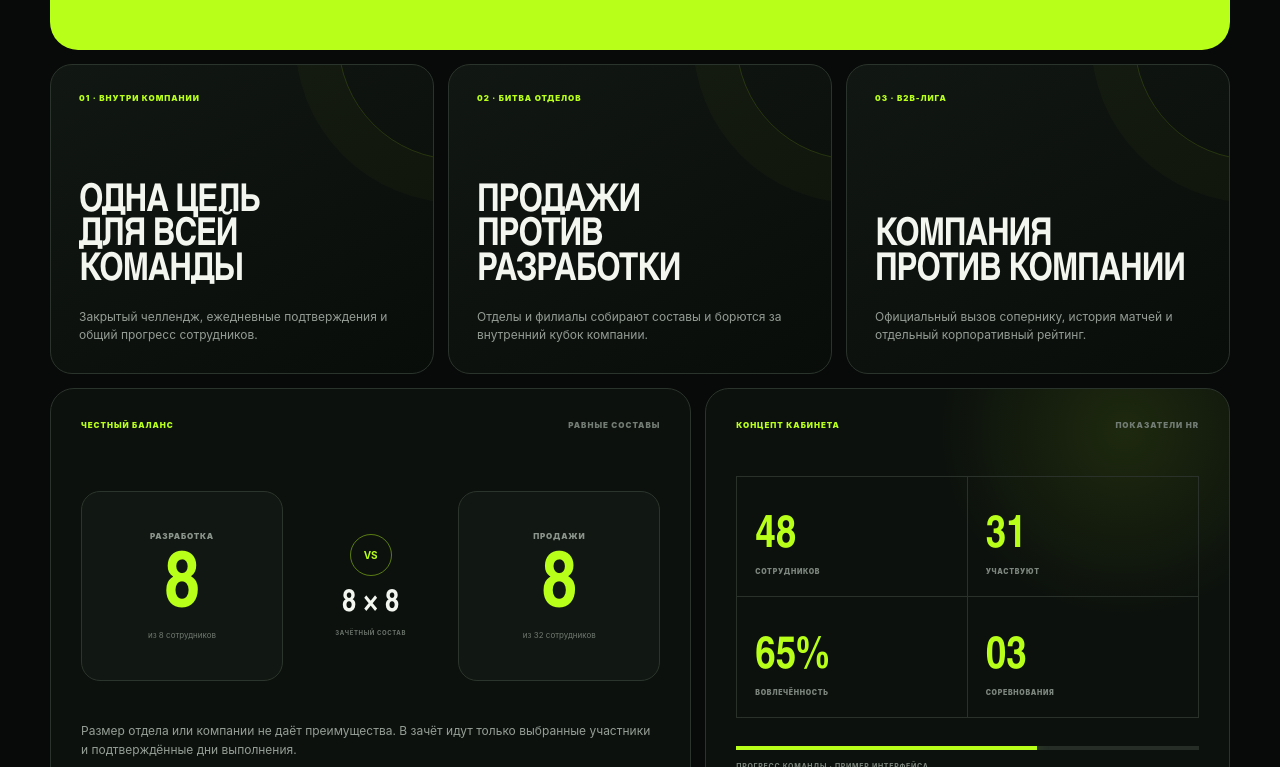
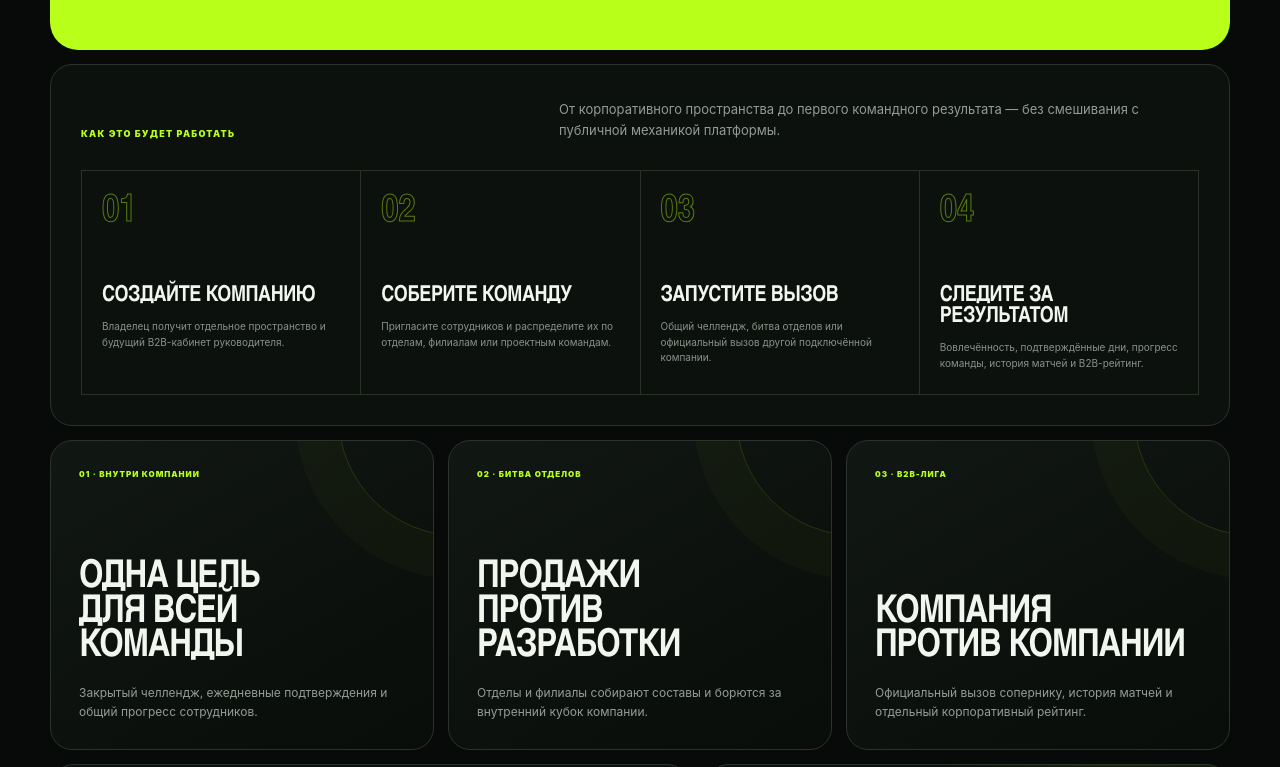
Before and after one commit to Gartrem/zabyemsya-landing, a Next.js app: page / in a window 1280 px wide. Shown: the part 8573-9340 px from the top of the page. Built offline with nearby package versions, Linux system fonts and the light colour scheme.

Commit message:
Expand future B2B product story

```diff
--- a/app/globals.css
+++ b/app/globals.css
@@ -383,6 +383,16 @@ em { color: var(--acid); font-style: normal; }
 .business-promise strong { display: block; margin-top: 18px; font: 900 clamp(37px,3.4vw,52px)/.88 var(--display); letter-spacing: -.035em; }
 .business-promise p { max-width: 360px; margin: 22px 0 0; color: rgba(7,10,8,.7); font-size: 13px; line-height: 1.55; }
 
+.business-flow { margin-top: 14px; padding: 34px 30px 30px; border: 1px solid #2b342c; border-radius: 22px; background: #0c110d; }
+.business-flow-heading { display: grid; grid-template-columns: .8fr 1.2fr; gap: 40px; align-items: end; }
+.business-flow-heading > span { color: var(--acid); font-size: 9px; font-weight: 950; letter-spacing: .14em; }
+.business-flow-heading > p { max-width: 640px; margin: 0; justify-self: end; color: #939c94; font-size: 13px; line-height: 1.6; }
+.business-flow-grid { margin-top: 30px; display: grid; grid-template-columns: repeat(4,minmax(0,1fr)); border-top: 1px solid #293129; border-left: 1px solid #293129; }
+.business-flow-grid article { min-height: 220px; padding: 23px 20px; border-right: 1px solid #293129; border-bottom: 1px solid #293129; }
+.business-flow-grid b { color: transparent; -webkit-text-stroke: 1px rgba(184,255,25,.45); font: 900 38px/1 var(--display); }
+.business-flow-grid h3 { margin: 54px 0 12px; font: 900 22px/.95 var(--display); letter-spacing: -.02em; }
+.business-flow-grid p { margin: 0; color: #89928a; font-size: 10px; line-height: 1.55; }
+
 .business-levels { margin-top: 14px; display: grid; grid-template-columns: repeat(3,1fr); gap: 14px; }
 .business-levels article { position: relative; min-height: 310px; padding: 28px; display: flex; flex-direction: column; justify-content: flex-end; overflow: hidden; border: 1px solid #2b342c; border-radius: 22px; background: linear-gradient(150deg,#111712,#090d0a); transition: transform .25s ease,border-color .25s ease; }
 .business-levels article:hover { transform: translateY(-5px); border-color: rgba(184,255,25,.48); }
@@ -491,6 +501,7 @@ em { color: var(--acid); font-style: normal; }
   .review-grid { grid-template-columns: 1fr 1fr; }
   .review-card--featured, .review-card--live { grid-column: 1 / -1; }
   .business-hero { grid-template-columns: 1.1fr .9fr; gap: 40px; padding: 42px; }
+  .business-flow-grid { grid-template-columns: 1fr 1fr; }
   .business-levels { grid-template-columns: 1fr 1fr; }
   .business-levels article:last-child { grid-column: 1 / -1; }
   .business-system { grid-template-columns: 1fr; }
@@ -545,6 +556,8 @@ em { color: var(--acid); font-style: normal; }
   .business-stage { margin-bottom: 100px; }
   .business-hero { min-height: auto; grid-template-columns: 1fr; gap: 40px; padding: 38px; }
   .business-promise { padding: 28px 0 0; border-left: 0; border-top: 1px solid rgba(7,10,8,.28); }
+  .business-flow-heading { grid-template-columns: 1fr; gap: 14px; }
+  .business-flow-heading > p { justify-self: start; }
   .business-levels { grid-template-columns: 1fr; }
   .business-levels article:last-child { grid-column: auto; }
   .business-principles { grid-template-columns: 1fr; gap: 0; }
@@ -622,6 +635,10 @@ em { color: var(--acid); font-style: normal; }
   .business-dev-badge { align-self: flex-start; }
   .business-copy h2 { font-size: 46px; }
   .business-copy > p { font-size: 14px; }
+  .business-flow { width: 100%; max-width: 100%; padding: 26px 18px 18px; }
+  .business-flow-grid { grid-template-columns: minmax(0,1fr); }
+  .business-flow-grid article { min-height: 190px; }
+  .business-flow-grid h3 { margin-top: 42px; }
   .business-levels article { min-height: 270px; padding: 23px; }
   .business-levels, .business-system, .business-principles, .business-cta { width: 100%; max-width: 100%; }
   .business-levels span { left: 23px; top: 23px; }
--- a/app/page.tsx
+++ b/app/page.tsx
@@ -155,6 +155,18 @@ const faqs = [
   [
     "Можно ли создать вызов для компании?",
     "Мы готовим отдельный B2B-контур: закрытые корпоративные челленджи, битвы отделов и зарубы между компаниями. Пока функция находится в разработке, а основные B2C-челленджи и LIVE-дуэли продолжают работать как сейчас.",
+  ],
+  [
+    "Сотрудникам придётся платить за корпоративный челлендж?",
+    "Нет. В планируемом B2B-контуре участие будет бесплатным для сотрудников и не будет связано со вступительными взносами, публичными выплатами или другими денежными механиками B2C.",
+  ],
+  [
+    "Как будут соревноваться отделы разного размера?",
+    "Через равный зачётный состав. Например, если в одном отделе 10 человек, а в другом 40, обе стороны выставят одинаковое число участников. Победит не самый большой отдел, а самая стабильная команда.",
+  ],
+  [
+    "Увидит ли компания-соперник наших сотрудников и отчёты?",
+    "Нет. Внутренние ленты, отчёты и данные сотрудников останутся закрытыми. Сопернику будет доступен только сам матч и его итоговый командный результат.",
   ],
   [
     "Где посмотреть правила платформы?",
@@ -456,6 +468,19 @@ export default function Home() {
           </aside>
         </article>
 
+        <div className="business-flow" data-reveal>
+          <div className="business-flow-heading">
+            <span>КАК ЭТО БУДЕТ РАБОТАТЬ</span>
+            <p>От корпоративного пространства до первого командного результата — без смешивания с публичной механикой платформы.</p>
+          </div>
+          <div className="business-flow-grid">
+            <article><b>01</b><h3>СОЗДАЙТЕ КОМПАНИЮ</h3><p>Владелец получит отдельное пространство и будущий B2B-кабинет руководителя.</p></article>
+            <article><b>02</b><h3>СОБЕРИТЕ КОМАНДУ</h3><p>Пригласите сотрудников и распределите их по отделам, филиалам или проектным командам.</p></article>
+            <article><b>03</b><h3>ЗАПУСТИТЕ ВЫЗОВ</h3><p>Общий челлендж, битва отделов или официальный вызов другой подключённой компании.</p></article>
+            <article><b>04</b><h3>СЛЕДИТЕ ЗА РЕЗУЛЬТАТОМ</h3><p>Вовлечённость, подтверждённые дни, прогресс команды, история матчей и B2B-рейтинг.</p></article>
+          </div>
+        </div>
+
         <div className="business-levels" aria-label="Три уровня корпоративной игры">
           <article data-reveal>
             <span>01 · ВНУТРИ КОМПАНИИ</span>
@@ -476,13 +501,13 @@ export default function Home() {
 
         <div className="business-system" data-reveal>
           <article className="fair-match">
-            <div className="business-card-label"><span>ЧЕСТНЫЙ БАЛАНС</span><b>РАВНЫЕ СОСТАВЫ</b></div>
+            <div className="business-card-label"><span>ПРИМЕР БУДУЩЕЙ ЗАРУБЫ</span><b>14 ДНЕЙ · 10 × 10</b></div>
             <div className="matchup">
-              <div><small>РАЗРАБОТКА</small><strong>8</strong><span>из 8 сотрудников</span></div>
-              <b><i>VS</i><strong>8 × 8</strong><small>ЗАЧЁТНЫЙ СОСТАВ</small></b>
-              <div><small>ПРОДАЖИ</small><strong>8</strong><span>из 32 сотрудников</span></div>
+              <div><small>ПРОДАЖИ</small><strong>86%</strong><span>10 участников</span></div>
+              <b><i>VS</i><strong>10 × 10</strong><small>ЗАЧЁТНЫЙ СОСТАВ</small></b>
+              <div><small>РАЗРАБОТКА</small><strong>81%</strong><span>10 участников</span></div>
             </div>
-            <p>Размер отдела или компании не даёт преимущества. В зачёт идут только выбранные участники и подтверждённые дни выполнения.</p>
+            <p>Победит команда, которая стабильнее выполняет условия всем зачётным составом. Пропущенные дни не исчезают из статистики, а размер отдела или компании не даёт преимущества.</p>
           </article>
 
           <article className="business-dashboard">
```
Also changed, not shown: 1 other file (tests, documents, lock files or other folders).
